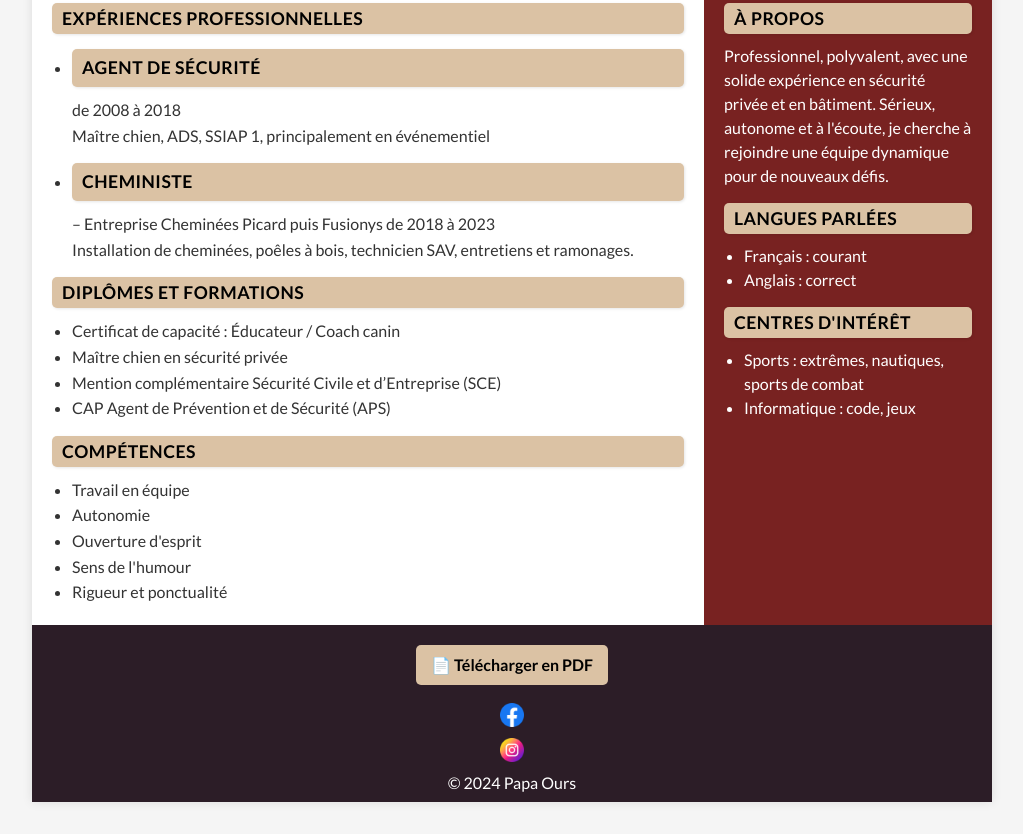
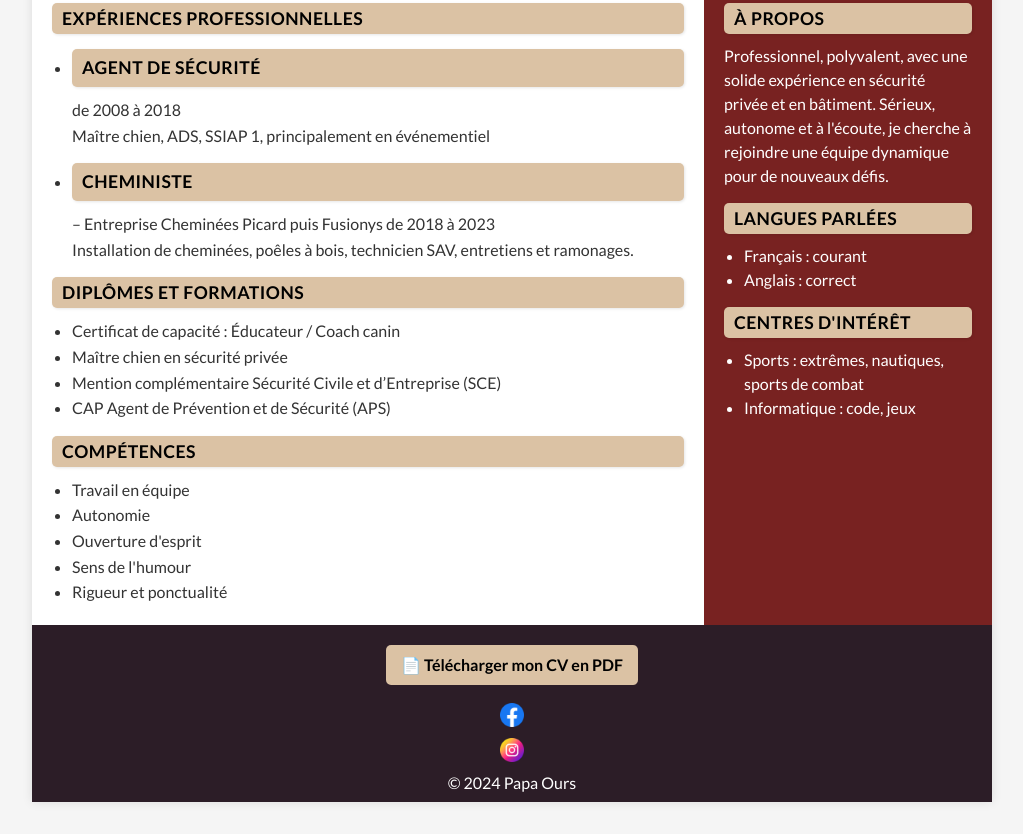
Before and after one commit to PapaOursBzH/papaoursbzh.github.io, a plain HTML site: page index.html in a window 1280 px wide. Shown: the part 441-1275 px from the top of the page, without its empty margins (128-1151 px from the left). Drawn offline with Linux system fonts and the light colour scheme.

Commit message:
changement du lien cv

```diff
--- a/index.html
+++ b/index.html
@@ -94,7 +94,7 @@
   </main>
 
   <footer>
-    <a href="cv.pdf" class="download-btn" target="_blank">📄 Télécharger en PDF</a>
+    <a href="CV_PapaOurs.pdf" class="download-btn" target="_blank">📄 Télécharger mon CV en PDF</a>
     <a href="https://www.facebook.com/papa.ours.2615?locale=fr_FR" target="_blank" rel="noopener noreferrer">
       <img src="assets/img/facebook.png" alt="Lien vers Facebook de Papa Ours" />
     </a>
```
